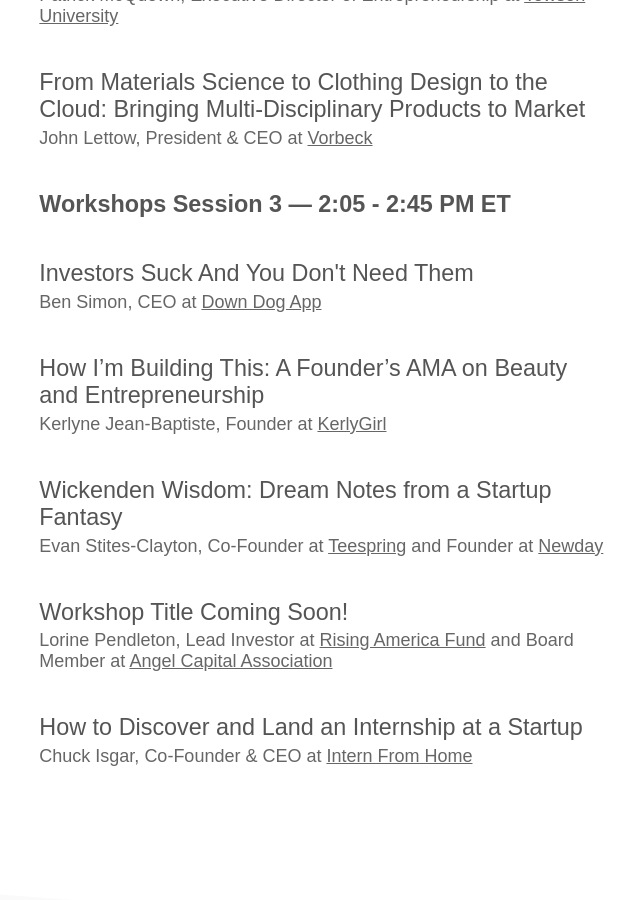
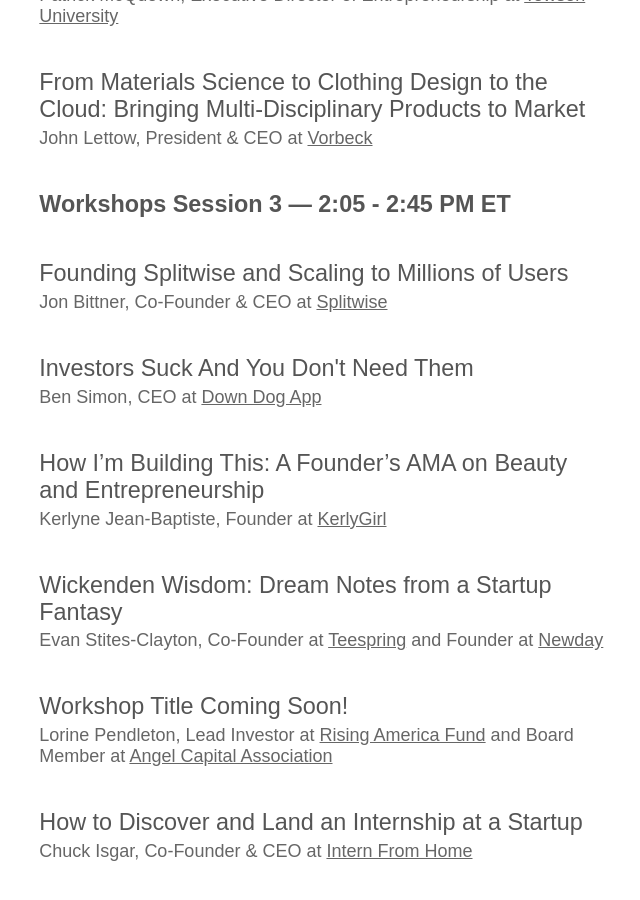
Before and after one commit to startupatbrown/startupatbrown.github.io, a Jekyll site: the page built from index.html, in a window 1280 px wide and 900 px high, scrolled down 6679 px. Shown: the whole window, without its empty margins (445-1085 px from the left). Built offline with Jekyll 4.4.1, drawn with Linux system fonts in a browser that asks for light colours; nearby versions of some CDN libraries; library files that are not in the unit come from our copies.

Commit message:
added splitwise logo and jon bittner workshop

```diff
--- a/index.html
+++ b/index.html
@@ -213,6 +213,7 @@
         <div class="company-row">
         <a href="https://wefunder.com/" target="_blank"><img id="wefunder" src="img/companies/wefunder.png" class="img-responsive"></img></a>
         <a href="https://www.intuscare.com/" target="_blank"><img id="intus" src="img/companies/intus.png" class="img-responsive"></img></a>
+        <a href="https://www.splitwise.com/" target="_blank"><img id="intus" src="img/companies/splitwise.png" class="img-responsive"></img></a>
        </div>
 <!--
        <div class="company-row">
@@ -368,6 +369,9 @@
 
 
           <h3 style="font-weight: bold">Workshops Session 3 — 2:05 - 2:45 PM ET</h3>
+
+          <h3>Founding Splitwise and Scaling to Millions of Users</h3>
+          <p>Jon Bittner, Co-Founder & CEO at <a href="https://www.splitwise.com/">Splitwise</a></p>
 
           <h3>Investors Suck And You Don't Need Them</h3>
           <p>Ben Simon, CEO at <a href="https://www.downdogapp.com/">Down Dog App</a></p>
```
